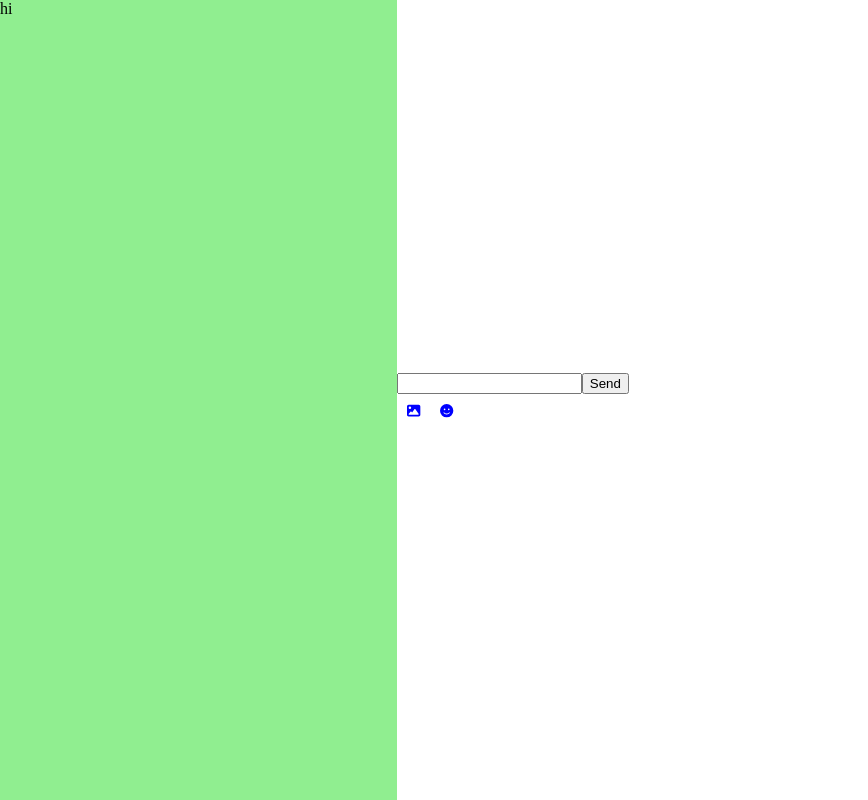
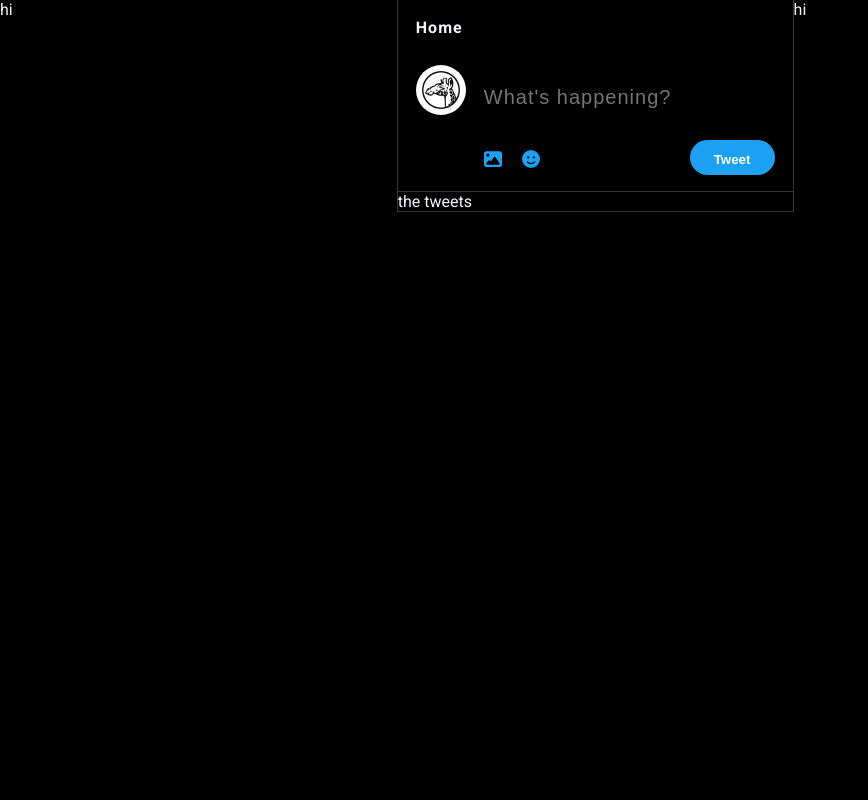
Before and after one commit to Milena-K/twitter-clone, a React (Create React App) app: page / in a window 1280 px wide. Shown: the whole page, without its empty margins (0-868 px from the left). Built offline with nearby package versions, Linux system fonts and the light colour scheme.

Commit message:
Styled NewTweet

```diff
--- a/src/App.css
+++ /dev/null
@@ -1,52 +0,0 @@
-.icon-btn:hover {
-  background: rgba(173, 216, 230, 1);
-}
-
-.icon-btn {
-  display: flex;
-  background: transparent;
-  border: 0px;
-  color: blue;
-  opacity: 1;
-  transition: background 0.3s;
-  border-radius: 50%;
-  text-align: center;
-  padding: 0;
-}
-.icon-svg {
-  align-text: center;
-  padding: 7px;
-  margin: 3px;
-}
-
-.picker-container {
-  position: relative;
-  width: 300px;
-}
-
-.emoji-icon {
-  cursor: pointer;
-  position: absolute;
-  top: 8px;
-  right: 5px;
-}
-
-.input-style {
-  padding: 7px 30px 7px 10px;
-  width: calc(100% - 40px);
-  border-radius: 3px;
-  border: 1px solid #999;
-  margin-bottom: 10px;
-}
-
-.work {
-  text-align: center
-}
-
-.hideEmojiPicker {
-  display: none;
-}
-
-.showEmojiPicker {
-  display: block;
-}
--- a/src/App.js
+++ b/src/App.js
@@ -3,32 +3,14 @@
 import Notifications from './Notifications';
 import Profile from './Profile';
 import { Route, Routes } from 'react-router-dom';
-import './App.css';
+import './styles/App.css';
 
 
 function App() {
-  const container = {
-    margin: 0,
-    height: "100%",
-    display: "flex",
-    alignItems: "stretch",
-  }
-
-  const l_container = {
-    background: "lightgreen",
-    width: "31%",
-    height: "100%",
-  }
-  const r_container = {
-    background: "white",
-    width: "69%",
-    height: "100%",
-  }
-
   return (
-    <div style={container}>
-      <div style={l_container}>hi</div>
-      <div style={r_container}>
+    <div className='container'>
+      <div className='lContainer'>hi</div>
+      <div className='cContainer'>
         <Routes>
           <Route path="/" element={<Home />} />
           <Route path="/explore" element={<Explore />} />
@@ -37,6 +19,9 @@
           <Route path="/profile" element={<Profile />} />
         </Routes>
       </div>
+      <div className='rContainer'>
+        hi
+      </div>
     </div>
   )
 }
--- a/src/Home.js
+++ b/src/Home.js
@@ -1,17 +1,19 @@
 import NewTweet from "./NewTweet";
-
+import './styles/Home.css'
 const Home = () => {
-  const container = {
-    margin: 0,
-    height: "100%",
-    display: "flex",
-    alignItems: "center",
-    justifyItems: "center",
-  }
 
   return (
-    <div style={container}>
-      <NewTweet />
+    <div id='HomeContainer'>
+      <div
+        className="thin-borders"
+        id='NewTweetContainer'>
+        <NewTweet />
+      </div>
+      <div
+        className="thin-borders"
+        id="TweetsContainer">
+        the tweets
+      </div>
     </div>
   )
 }
--- a/src/NewTweet.js
+++ b/src/NewTweet.js
@@ -2,16 +2,18 @@
 import { createTweet } from './createTweet';
 import ImageInput from './ImageInput';
 import EmojiPicker from './EmojiPicker';
+import ProfilePic from './ProfilePic';
 import { FontAwesomeIcon } from '@fortawesome/react-fontawesome';
 import { faFaceSmile } from '@fortawesome/free-solid-svg-icons';
+
+import './styles/NewTweet.css';
 
 function NewTweet() {
 
   const [file, setFile] = useState(null);
   const [isOpenEmojiPicker, setIsOpenEmojiPicker] = useState(null);
-  const fileInput = useRef(null);
   const inputRef = useRef('');
-  const EmojiPickerRef = useRef(null);
+  const emojiPickerRef = useRef(null);
   const emojiBtnRef = useRef(null);
 
 
@@ -28,8 +30,8 @@
   useEffect(() => {
     const handleClickOutside = (event) => {
       if (
-        EmojiPickerRef.current &&
-        !EmojiPickerRef.current.contains(event.target) &&
+        emojiPickerRef.current &&
+        !emojiPickerRef.current.contains(event.target) &&
         !emojiBtnRef.current.contains(event.target)
       )
         setIsOpenEmojiPicker(false)
@@ -37,45 +39,31 @@
     document.addEventListener('click', handleClickOutside, true);
   });
 
-
-
-  // Styles //
-  const container = {
-    margin: 0,
-    height: "100%",
-    alignItems: "stretch",
-  }
-  const prof_pic_container = {
-    display: "inline",
-    width: "50%",
-  }
-  const new_tweet_container = {
-    display: "inline",
-  }
-
-
   // Components //
   return (
-    <div>
-      <div style={prof_pic_container}>
-
+    <div >
+      <p className='page-title'>Home</p>
+      <div id='newTweet1'>
+        <div id='profilePicContainer'>
+          <ProfilePic />
         </div>
 
-      <div
-        style={new_tweet_container}>
+        <div id='newTweetContainer1'>
+          <div id='newTweet'>
             <input
+              autoComplete='off'
               ref={inputRef}
               type='text'
+              placeholder="What's happening?"
               id='tweetInput'
               name='tweetInput'
             />
-        <button onClick={sendTweet}>Send</button>
-
-        <div
-          style={{ display: "flex" }}
-        >
+          </div>
+          {/* <hr /> */}
+          {/* Buttons */}
+          <div id='btnsNewTweet' >
+            <div id='btnsImageEmoji'>
               <ImageInput
-            className="icon-on-new-tweet"
                 file={file}
                 setFile={setFile}
               />
@@ -90,16 +78,23 @@
                   icon={faFaceSmile} />
               </button>
             </div>
-
-        <div ref={EmojiPickerRef}>
+            <div id='sendTweet'>
+              <button
+                id='btnSendTweet'
+                onClick={sendTweet}>Tweet</button>
+            </div>
+          </div>
+          {/* EmojiPicker */}
+          <div ref={emojiPickerRef}>
             {isOpenEmojiPicker ?
               <EmojiPicker
                 inputRef={inputRef} />
               : null
             }
           </div>
+        </div >
+      </div >
     </div>
-    </div >
   )
 }
 
--- /dev/null
+++ b/src/ProfilePic.js
@@ -0,0 +1,14 @@
+import giraffe from './img/giraffe.jpg';
+const ProfilePic = () => {
+  return (
+    <div className="profile-pic">
+      <img
+        id='profilePic'
+        src={giraffe}
+        alt="profile"
+      />
+    </div>
+  )
+}
+
+export default ProfilePic;
--- /dev/null
+++ b/src/styles/App.css
@@ -0,0 +1,30 @@
+body {
+  margin: 0;
+  height: 100%;
+  font-family: 'Roboto';
+  color: #F5F8FA;
+  background: black;
+}
+
+input:focus-visible {
+  outline: none;
+}
+
+.container {
+  margin: 0;
+  height: 100%;
+  display: flex;
+  alignItems: stretch;
+}
+.lContainer {
+  width: 31%;
+  height: 100%;
+}
+.cContainer {
+  width: 31%;
+  height: 100%;
+}
+.rContainer {
+  flex: 2;
+  height: 100%;
+}
--- /dev/null
+++ b/src/styles/Home.css
@@ -0,0 +1,13 @@
+#HomeContainer {
+  margin: 0;
+  height: 100%;
+}
+
+.thin-borders {
+  border-left: 1px;
+  border-top: 0px;
+  border-bottom: 1px;
+  border-right: 1px;
+  border-color: rgba(170,184,194,0.3);
+  border-style: solid;
+}
--- /dev/null
+++ b/src/styles/NewTweet.css
@@ -0,0 +1,145 @@
+.icon-btn:hover {
+  background: rgba(29,161,242,0.2);
+}
+
+.icon-btn {
+  background: transparent;
+  border: 0px;
+  color: #1DA1F2;
+  opacity: 1;
+  transition: background 0.15s;
+  border-radius: 50%;
+  padding: 10px;
+  display: flex;
+}
+
+.page-title {
+  font-weight: 600;
+  letter-spacing: 1px;
+  margin: 0;
+  padding-top: 18px;
+  padding-bottom: 18px;
+  padding-left: 18px;
+  padding-right: 18px;
+
+}
+
+#tweetInput {
+  border: none;
+  background: black;
+  font-size: 20px;
+  letter-spacing: 1px;
+  font-weight: 500;
+  color: white;
+  padding-top: 13px;
+  padding-bottom: 16px;
+  padding-left: 10px;
+
+}
+
+#btnSendTweet {
+  justify-self: end;
+  color: white;
+  font-weight: 600;
+  border-radius: 25px;
+  border: none;
+  width: 85px;
+  height: 35px;
+  padding-top: 5px;
+  background: #1DA1F2;
+  text-align: center;
+}
+
+#btnsImageEmoji {
+  align-items: center;
+  display: flex;
+}
+
+#btnsNewTweet {
+  /* align-items: flex-end; */
+  display: flex;
+  margin-top: 15px;
+  padding-bottom: 13px;
+}
+
+#sendTweet {
+  display: flex;
+  flex-direction: row-reverse;
+  flex-grow:2;
+}
+
+#newTweet1 {
+  display: flex;
+  padding-left: 18px;
+  padding-right: 18px;
+}
+#newTweet {
+  /* display: flex; */
+}
+
+/* hr { */
+/*   height: 0px; */
+/*   width: 100%; */
+/*   border: none; */
+/*   margin: 0 17px 0 0; */
+/*   border-top: 1px solid rgba(170,184,194,0.3); */
+/* } */
+
+#newTweetContainer1 {
+  /* align-items: flex-end; */
+  display: flex;
+  flex-direction: column;
+  flex: 4;
+  margin-top: 18px;
+  /* height: 220px; */
+  /* width: 500px; */
+  /* margin-top: 50px; */
+}
+
+.profile-pic {
+  width: 50px;
+  height: 50px;
+}
+
+#profilePic {
+  border-radius: 50%;
+  background-size: contain;
+  background: no-repeat;
+  width: 100%;
+  height: 100%;
+}
+
+#profilePicContainer {
+  margin-right: 8px;
+  margin-top: 10px;
+}
+
+.icon-svg {
+  height: 18px;
+  width: 18px;
+}
+
+
+/* .picker-container { */
+/*   position: relative; */
+/*   width: 300px; */
+/* } */
+
+/* .emoji-icon { */
+/*   cursor: pointer; */
+/*   position: absolute; */
+/*   top: 8px; */
+/*   right: 5px; */
+/* } */
+
+/* .work { */
+/*   text-align: center */
+/* } */
+
+/* .hideEmojiPicker { */
+/*   display: none; */
+/* } */
+
+/* .showEmojiPicker { */
+/*   display: block; */
+/* } */
```
Also changed, not shown: src/img/giraffe.jpg (added), 1 other file (tests, documents, lock files or other folders). Lines whose indentation alone changed are shown as unchanged.
